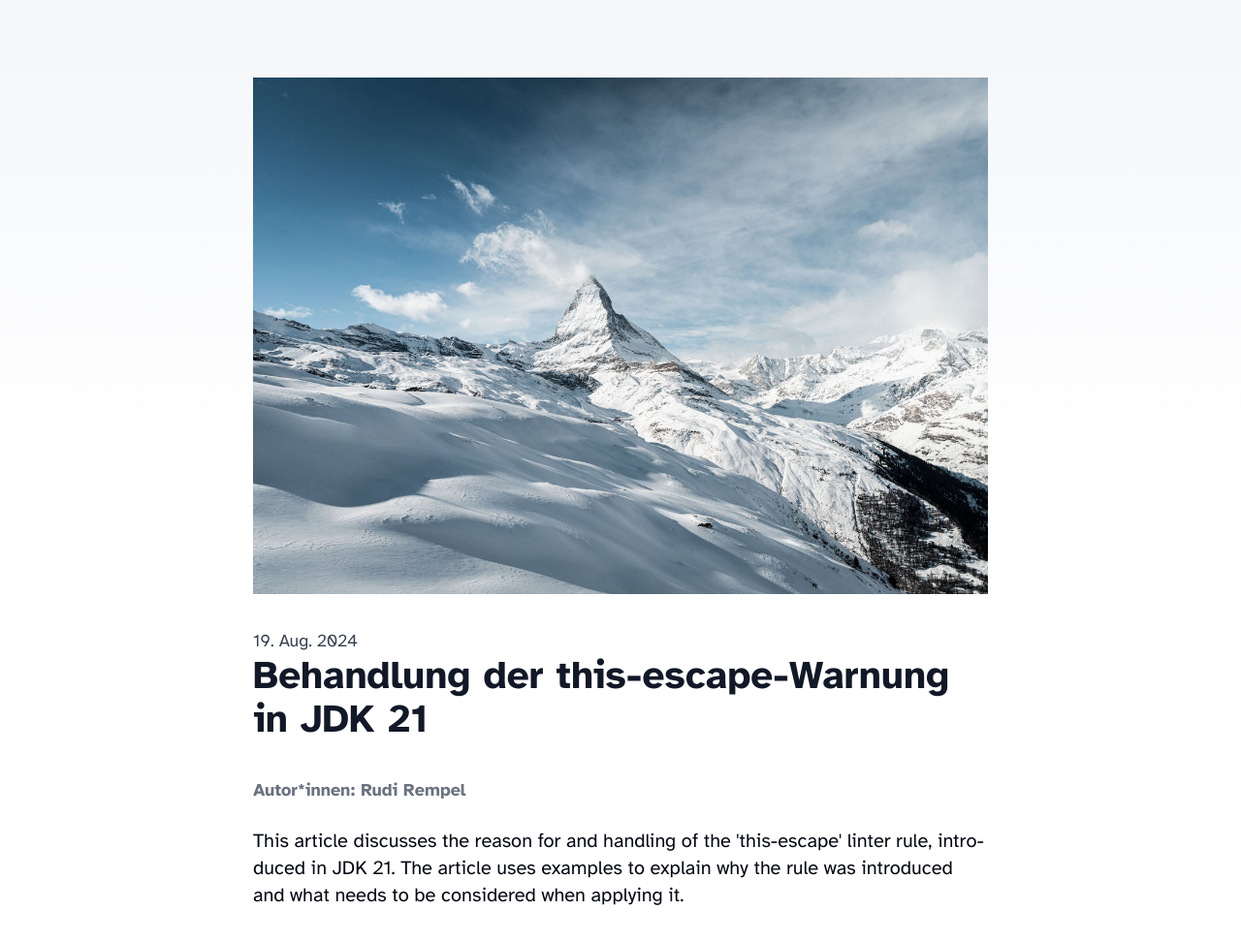
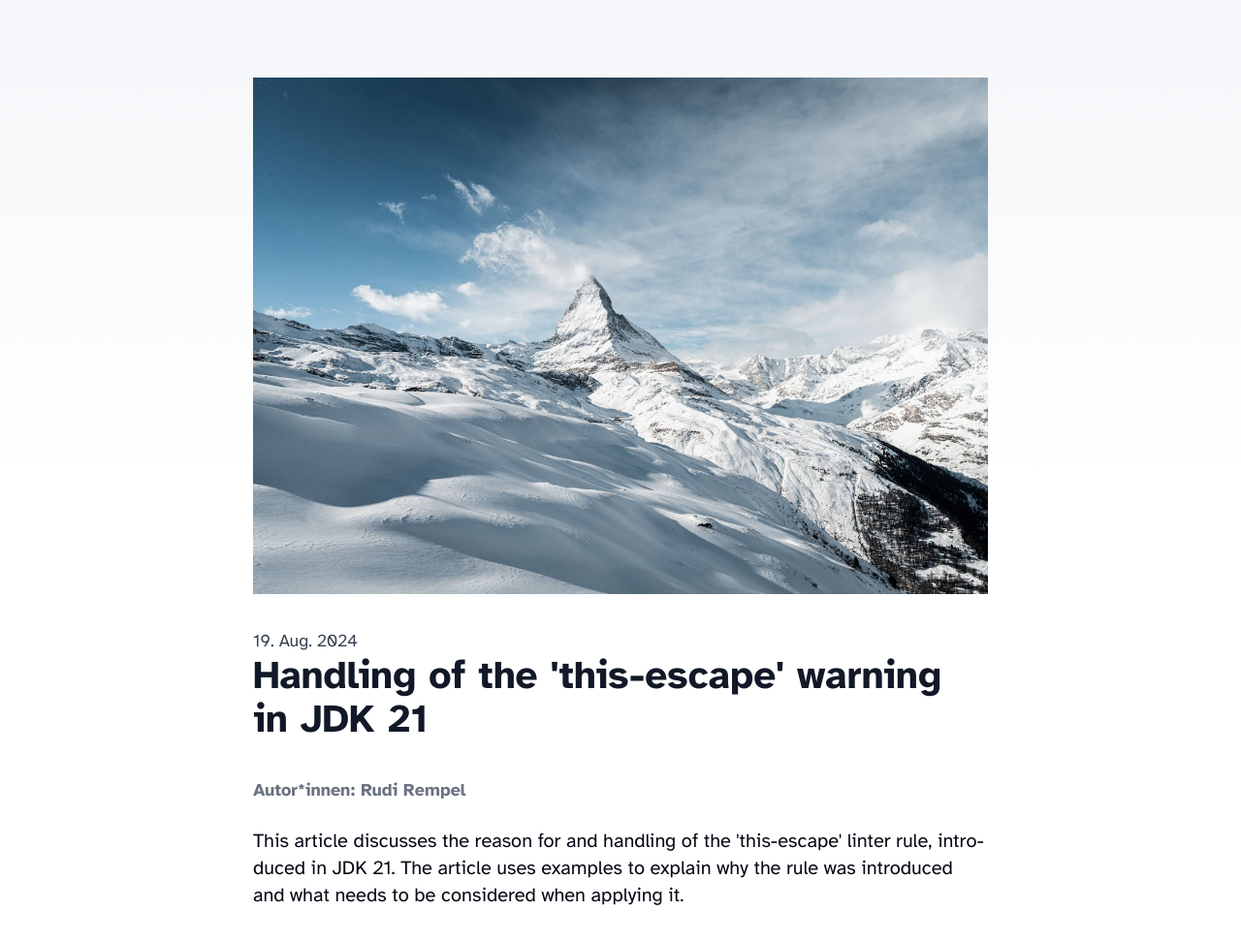
Before and after one commit to cronn/cms-prototype, an Astro site: page /en/blog/behandlung-der-this-escape-warnung-in-jdk-21 in a window 1280 px wide. Shown: the part 110-1082 px from the top of the page at 97% size. Built offline with nearby package versions, Linux system fonts and the light colour scheme; Astro itself is replaced by a stand-in of ours.

Commit message:
Update Blog Posts “behandlung-der-this-escape-warnung-in-jdk-21” (#89)
Automatically generated. Merged on Decap CMS.

```diff
--- a/src/content/blog/en/behandlung-der-this-escape-warnung-in-jdk-21.md
+++ b/src/content/blog/en/behandlung-der-this-escape-warnung-in-jdk-21.md
@@ -16,7 +16,7 @@ sub-title: This article discusses the reason for and handling of the
   applying it.
 lang: en
 date: 2024-08-13
-title: Behandlung der this-escape-Warnung in JDK 21
+title: Handling of the 'this-escape' warning in JDK 21
 teaser: This article discusses the reason for and handling of the 'this-escape'
   linter rule, introduced in JDK 21. The article uses examples to explain why
   the rule was introduced and what needs to be considered when applying it.
```
